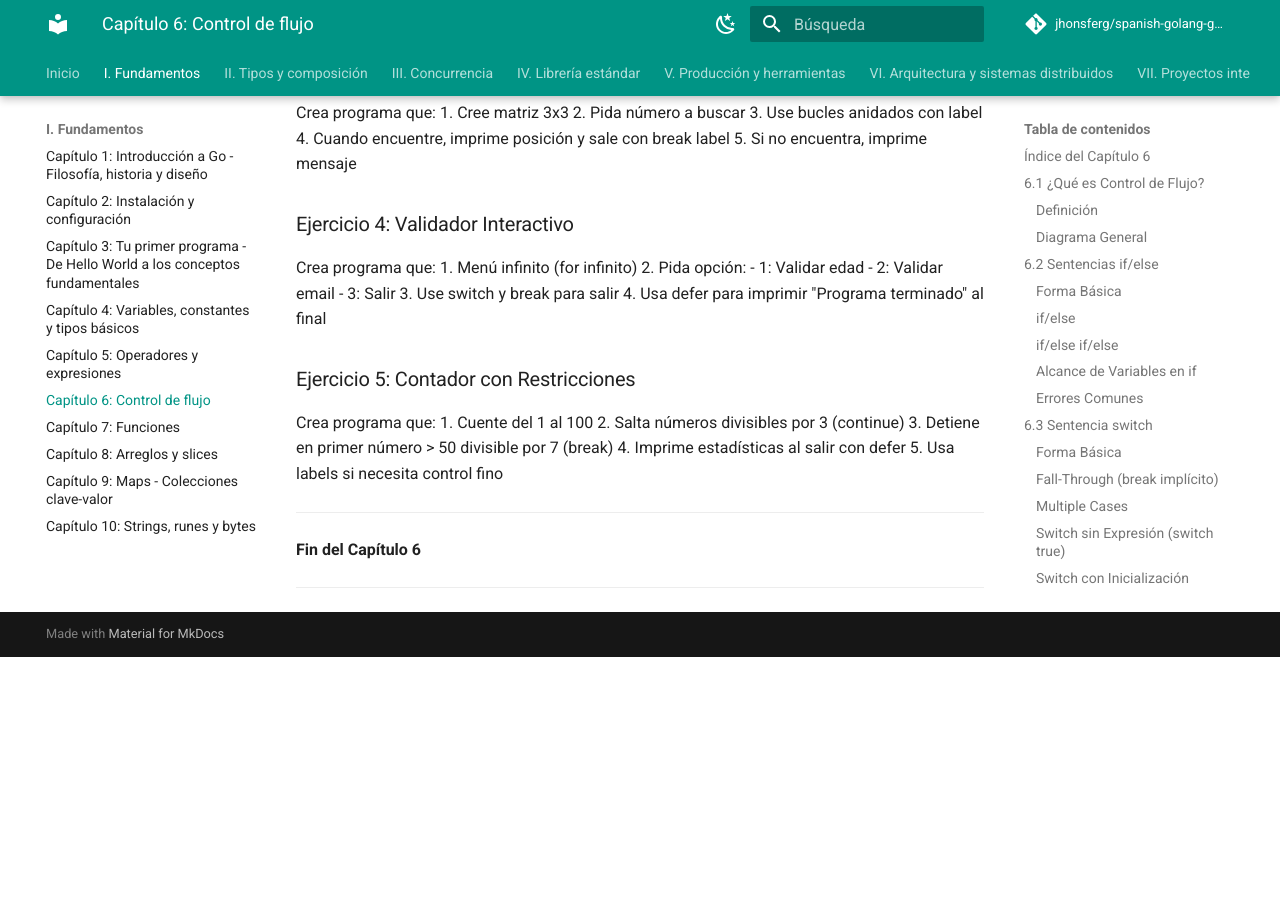
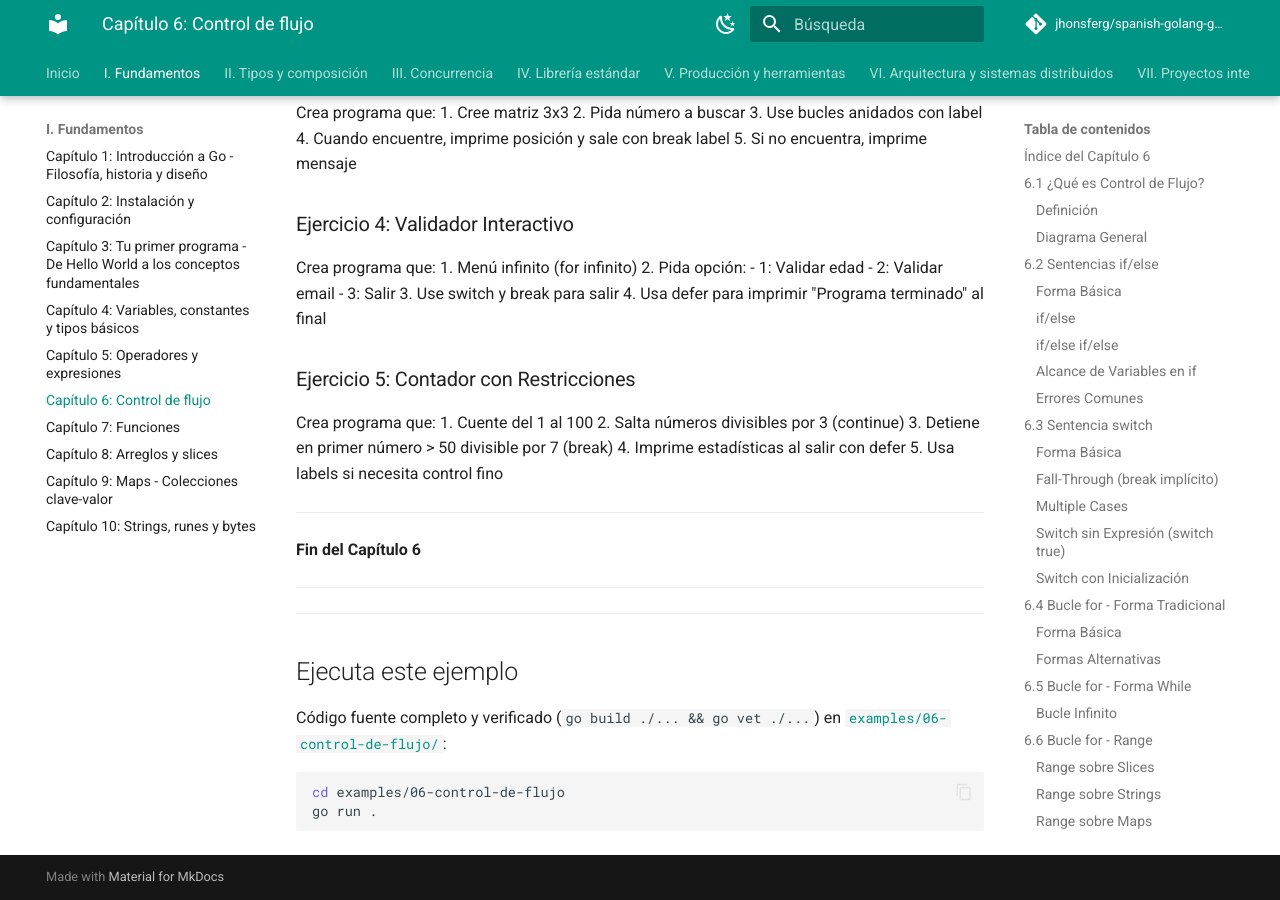
Before and after one commit to jhonsferg/spanish-golang-guide, an MkDocs documentation site: the page built from docs/01-fundamentos/06-control-de-flujo.md, in a window 1280 px wide and 900 px high, scrolled down 19405 px. Built offline with MkDocs 1.6.1 and Material for MkDocs 9.7.7, drawn with Linux system fonts in a browser that asks for light colours; comment, search, counter and statistics services are not loaded; before the commit the page ends 20062 px from its top, so only the background shows below that.

Commit message:
docs: enlazar ejemplo ejecutable en el capítulo 6

````diff
--- a/docs/01-fundamentos/06-control-de-flujo.md
+++ b/docs/01-fundamentos/06-control-de-flujo.md
@@ -1050,3 +1050,16 @@
 **Fin del Capítulo 6**
 
 ---
+
+
+---
+
+## Ejecuta este ejemplo
+
+Código fuente completo y verificado (`go build ./... && go vet ./...`) en
+[`examples/06-control-de-flujo/`](https://github.com/jhonsferg/spanish-golang-guide/tree/main/examples/06-control-de-flujo):
+
+```bash
+cd examples/06-control-de-flujo
+go run .
+```
````
